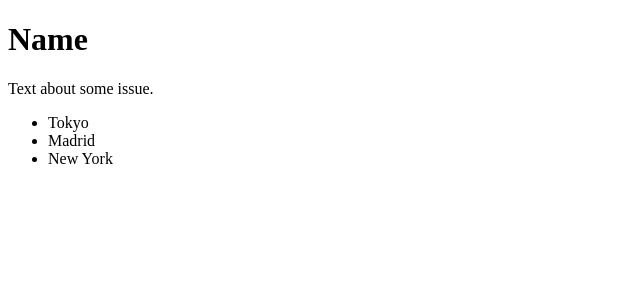
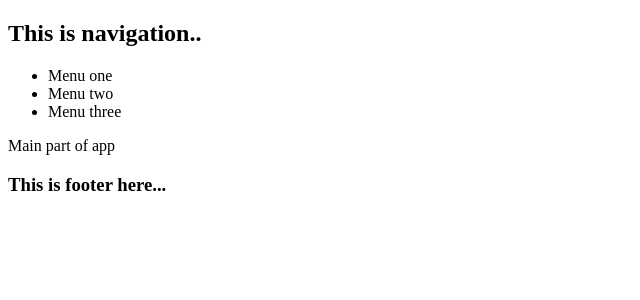
Before and after one commit to GennadiiJ/ReactStartApp, a React (Create React App) app: page / in a window 1280 px wide. Shown: the top 300 px of the page, without its empty margins (0-640 px from the left). Built offline with nearby package versions, Linux system fonts and the light colour scheme.

Commit message:
ex 4 - child components

```diff
--- /dev/null
+++ b/src/components/Footer.js
@@ -0,0 +1,11 @@
+import React from "react";
+
+function Footer () {
+    return(
+        <footer>
+            <h3>This is footer here...</h3>
+        </footer>
+    )
+}
+
+export default Footer;
--- /dev/null
+++ b/src/components/MainContent.js
@@ -0,0 +1,11 @@
+import React from "react";
+
+function MainContent () {
+    return(
+        <main>
+            <p>Main part of app</p>
+        </main>
+    )
+}
+
+export default MainContent;
--- a/src/components/MyInfo.js
+++ /dev/null
@@ -1,17 +0,0 @@
-import React from 'react';
-
-function MyInfo () {
-    return (
-        <div>
-            <h1>Name</h1>
-            <p>Text about some issue.</p>
-            <ul>
-                <li>Tokyo</li>
-                <li>Madrid</li>
-                <li>New York</li>
-            </ul>
-        </div>
-    )
-}
-
-export default MyInfo;
--- /dev/null
+++ b/src/components/Navbar.js
@@ -0,0 +1,16 @@
+import React from "react";
+
+function Navbar () {
+    return(
+        <nav>
+            <h2>This is navigation..</h2>
+            <ul>
+                <li>Menu one</li>
+                <li>Menu two</li>
+                <li>Menu three</li>
+            </ul>
+        </nav>
+    )
+}
+
+export default Navbar;
--- /dev/null
+++ b/src/components/StartApp.js
@@ -0,0 +1,16 @@
+import React from "react";
+import Navbar from "./Navbar";
+import MainContent from "./MainContent";
+import Footer from "./Footer";
+
+function StartApp () {
+    return(
+        <div>
+            <Navbar />
+            <MainContent />
+            <Footer />
+        </div>
+    )
+}
+
+export default StartApp;
--- a/src/index.js
+++ b/src/index.js
@@ -1,5 +1,5 @@
 import React from "react";
 import ReactDOM from "react-dom";
-import MyInfo from "./components/MyInfo";
+import StartApp from "./components/StartApp";
 
-ReactDOM.render(<MyInfo />, document.getElementById('root'));
+ReactDOM.render(<StartApp />, document.getElementById("root"));
```
